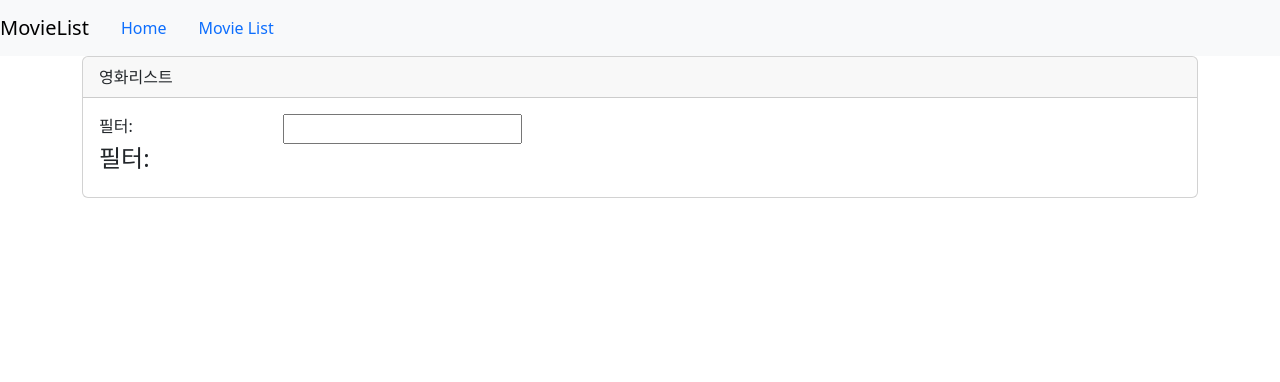
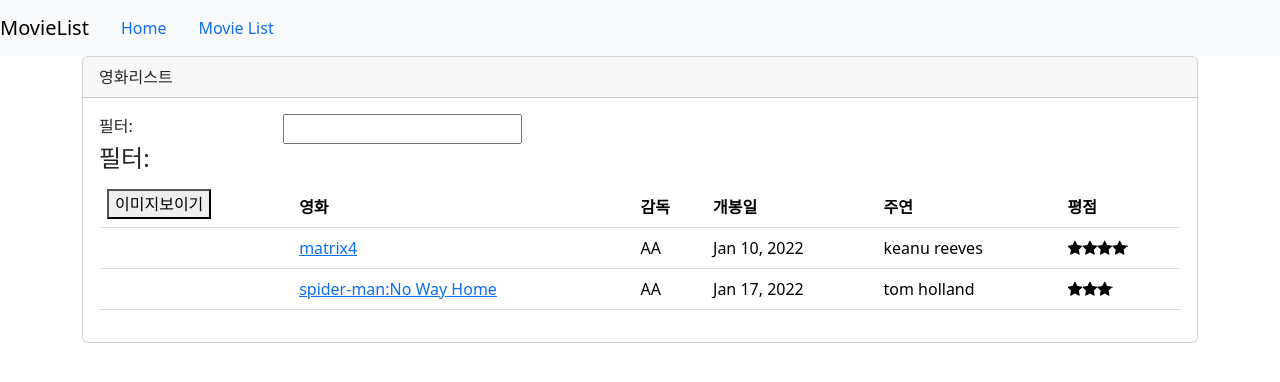
Before and after one commit to godnjs1582/angular-tutorial, an Angular app: page /movies in a window 1280 px wide. Shown: the top 382 px of the page. Built offline with nearby package versions, Linux system fonts and the light colour scheme.

Commit message:
FEAT:27.라우팅 파라미터 건네기

```diff
--- a/src/app/movies/movie-detail/movie-detail.component.html
+++ b/src/app/movies/movie-detail/movie-detail.component.html
@@ -1 +1 @@
-<p>movie-detail works!</p>
+<p>{{title}}</p>
--- a/src/app/movies/movie-detail/movie-detail.component.ts
+++ b/src/app/movies/movie-detail/movie-detail.component.ts
@@ -1,10 +1,20 @@
-import { Component } from '@angular/core';
+import { Component, OnInit } from '@angular/core';
+import { ActivatedRoute } from '@angular/router';
 
 @Component({
   selector: 'app-movie-detail',
   templateUrl: './movie-detail.component.html',
   styleUrls: ['./movie-detail.component.scss']
 })
-export class MovieDetailComponent {
+export class MovieDetailComponent implements OnInit {
+  title:string="Movie Detail";
 
+  constructor(private route:ActivatedRoute){
+
+  }
+
+  ngOnInit(): void {
+    const id = Number(this.route.snapshot.paramMap.get("id"));
+    this.title +=`:${id}`
+  }
 }
--- a/src/app/movies/movie-list.component.html
+++ b/src/app/movies/movie-list.component.html
@@ -33,7 +33,11 @@
               <td>
                 <img *ngIf="isImageDisplayed" [src]="movie.imageUrl" [title]="movie.name" [style.width.px]="imageWidth" [style.margin.px]="imageMargin">
               </td>
-              <td>{{movie.name|convert:"-":" "}}</td>
+              <td>
+                <a [routerLink] = "['/movies',movie.movieId]">
+                  {{movie.name}}
+                </a>
+                </td>
               <td>{{movie.director|uppercase}}</td>
               <td>{{movie.releaseDate|date:'MMM d, y'}}</td>
               <td>{{movie.actor|lowercase}}</td>
--- a/src/assets/json/movies.json
+++ b/src/assets/json/movies.json
@@ -6,7 +6,7 @@
         "releaseDate":"2022-01-10",
         "actor":"Keanu Reeves",
         "rate":4,
-        "imageUrl":"/assets/images/matrix4.jpeg",
+        "imageUrl":"/assets/images/matrix4.jpeg"
     },
     {
         "movieId":2,
@@ -15,6 +15,6 @@
         "releaseDate":"2022-01-17",
         "actor":"tom holland",
         "rate":3,
-        "imageUrl":"",
-    },
+        "imageUrl":""
+    }
 ]
```
